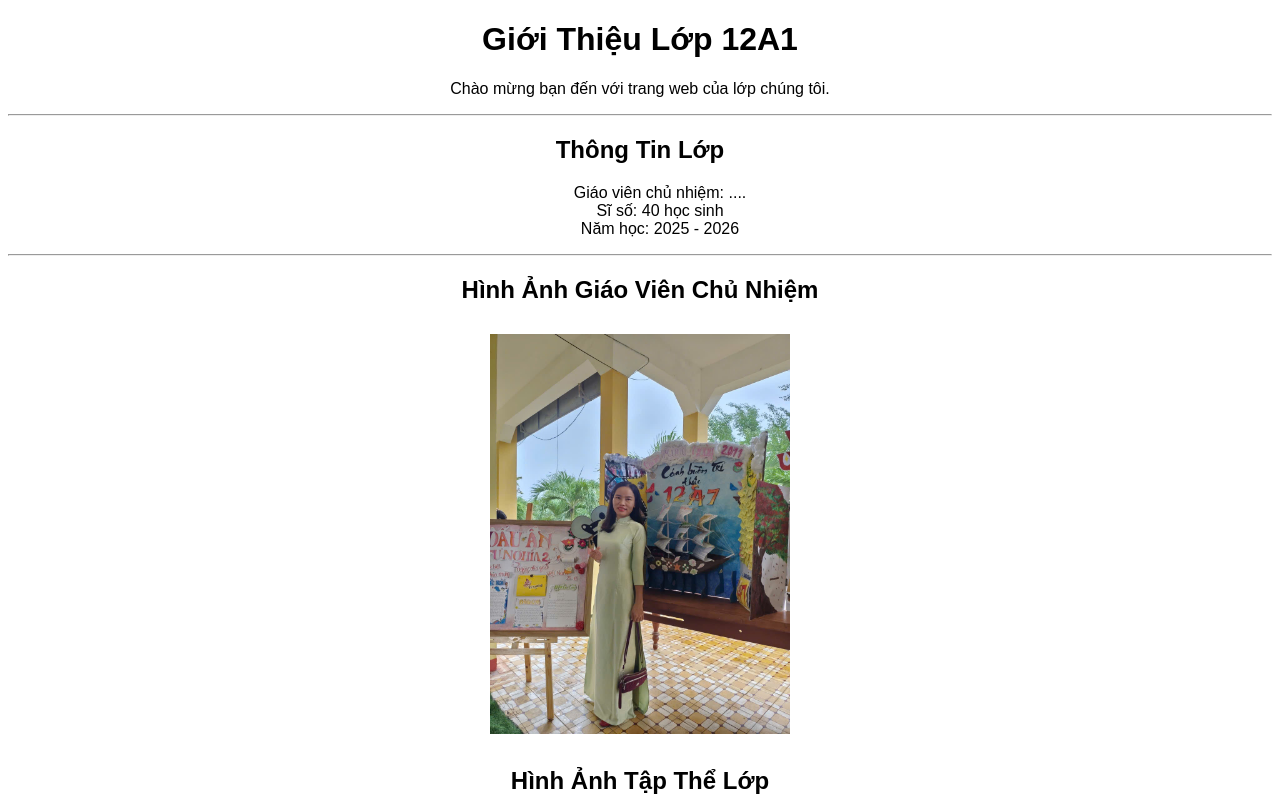
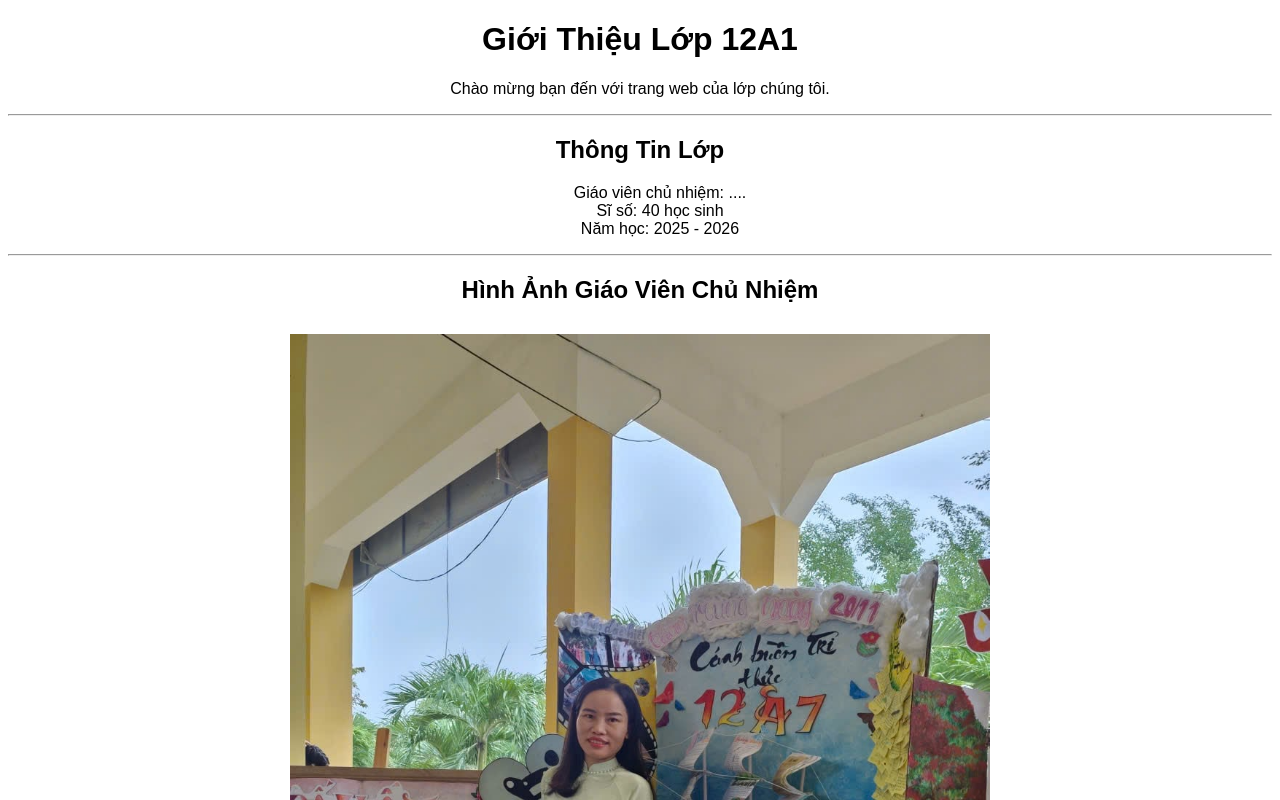
Before and after one commit to hacklag000-boop/anh, a plain HTML site: page index.html in a window 1280 px wide. Shown: the top 800 px of the page. Drawn offline with Linux system fonts and the light colour scheme.

Commit message:
Update index.html

```diff
--- a/index.html
+++ b/index.html
@@ -32,7 +32,7 @@
     <h2>Hình Ảnh Giáo Viên Chủ Nhiệm</h2>
     <img src="https://raw.githubusercontent.com/hacklag000-boop/anh/main/anhco.jpg"
          alt="Ảnh giáo viên"
-         width="300">
+         width="700">
 
     <h2>Hình Ảnh Tập Thể Lớp</h2>
     <img src="https://raw.githubusercontent.com/hacklag000-boop/anh/main/47481b35-a943-4577-8f21-c1a8a2a10a0e.jpg"
```
